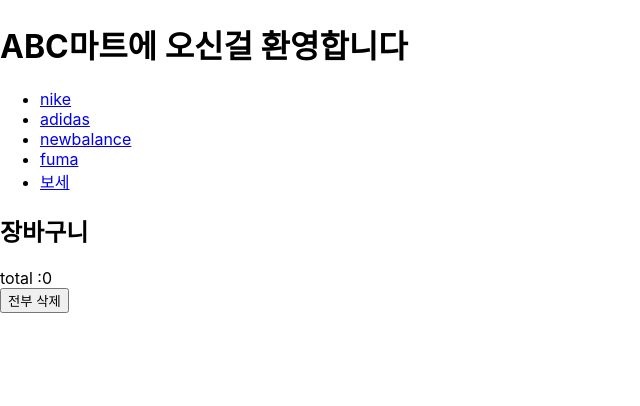
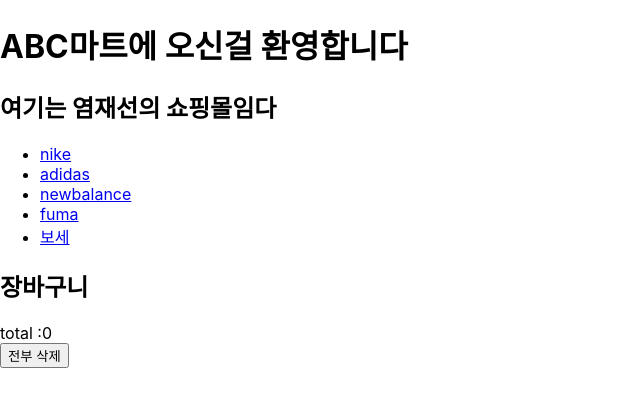
Before and after one commit to YeomJaeSeon/shoesShoppingMall-gitflow, a React (Create React App) app: page / in a window 1280 px wide. Shown: the top 406 px of the page, without its empty margins (0-640 px from the left). Built offline with nearby package versions, Linux system fonts and the light colour scheme.

Commit message:
add Header more important

```diff
--- a/src/components/Header.js
+++ b/src/components/Header.js
@@ -1,5 +1,10 @@
 import React from "react";
 
 export default function Header() {
-  return <h1>ABC마트에 오신걸 환영합니다</h1>;
+  return (
+    <>
+      <h1>ABC마트에 오신걸 환영합니다</h1>
+      <h2>여기는 염재선의 쇼핑몰임다</h2>
+    </>
+  );
 }
```
